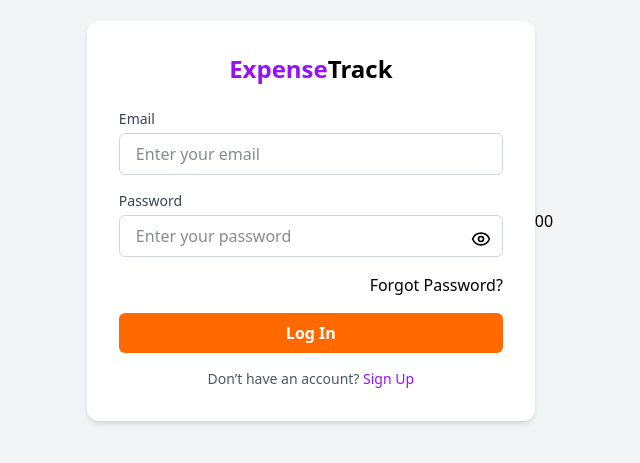
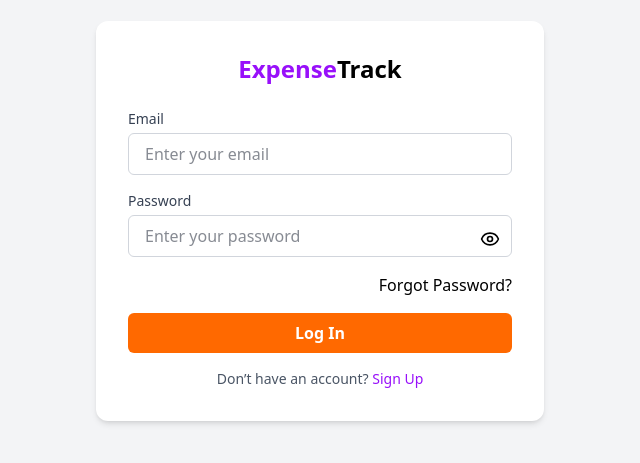
Before and after one commit to tesu123/ExpenseTracker, a React (Vite) app in the folder frontend/: page /login in a window 1280 px wide. Shown: the part 179-642 px from the top of the page, without its empty margins (320-960 px from the left). Built offline with nearby package versions, Linux system fonts and the light colour scheme; no server answers.

Commit message:
fix unwanted 00 problem in login form

```diff
--- a/frontend/src/pages/LoginPage.jsx
+++ b/frontend/src/pages/LoginPage.jsx
@@ -85,22 +85,6 @@ function LoginPage() {
                 }}
               />
             </div>
-
-            {/* Password */}
-            {/* <div>
-            <label className="block text-sm font-medium text-gray-700 dark:text-gray-300 mb-1">
-              Password
-            </label>
-            <input
-              type="password"
-              placeholder="Enter your password"
-              className="w-full px-4 py-2 border border-gray-300 dark:border-gray-600 rounded-md bg-white dark:bg-gray-700 text-gray-900 dark:text-white focus:outline-none focus:ring-2 focus:ring-purple-400"
-              value={password}
-              onChange={(e) => {
-                setPassword(e.target.value);
-              }}
-            />
-          </div> */}
             <div>
               <label className="block text-sm font-medium text-gray-700 dark:text-gray-300 mb-1">
                 Password
@@ -160,13 +144,13 @@ function LoginPage() {
           </p>
         </div>
       )}
-      {showForgotPassword & !success && (
+      {showForgotPassword && !success && (
         <ForgotPassword
           setSuccess={setSuccess}
           setResetPasswordEmail={setResetPasswordEmail}
         />
       )}
-      {success & !showResetPassword && (
+      {success && !showResetPassword && (
         <OTPInput
           email={resetPasswordEmail}
           context={"forgot-password"}
```
